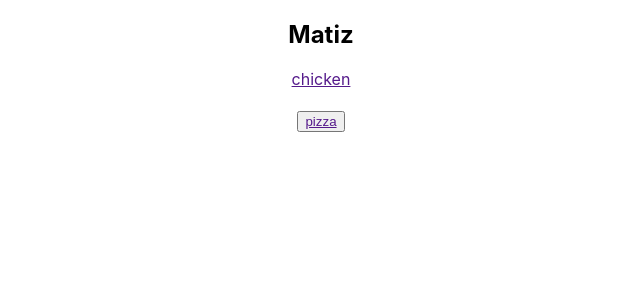
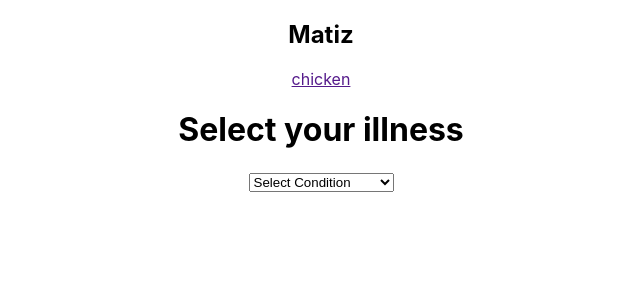
Before and after one commit to Carlo-E/hacktonteam1, a React (Create React App) app in the folder matiz/: page / in a window 1280 px wide. Shown: the top 300 px of the page, without its empty margins (319-959 px from the left). Built offline with nearby package versions, Linux system fonts and the light colour scheme.

Commit message:
can fetch remedies

```diff
--- a/matiz/package.json
+++ b/matiz/package.json
@@ -6,8 +6,11 @@
     "@testing-library/jest-dom": "^5.14.1",
     "@testing-library/react": "^11.2.7",
     "@testing-library/user-event": "^12.8.3",
+    "axios": "^0.21.1",
     "react": "^17.0.2",
     "react-dom": "^17.0.2",
+    "react-router": "^5.2.0",
+    "react-router-dom": "^5.2.0",
     "react-scripts": "4.0.3",
     "web-vitals": "^1.1.2"
   },
--- a/matiz/src/Components/Conditions.js
+++ b/matiz/src/Components/Conditions.js
@@ -0,0 +1,34 @@
+import { useState, useEffect } from "react";
+import axios from "axios";
+const Conditions = () => {
+  const [remedies, setRemedies] = useState([]);
+
+  const fetchCondition = async (id) => {
+    try {
+      const res = await axios.get(`
+                https://api.nutridigm.com/api/v1/nutridigm/topitemstoconsume?subscriptionId=0ae0fcf4-25b5-9ec4-540e-03bba0afacdc&problemId=${id}
+            `);
+      setRemedies(res.data);
+    } catch (error) {
+      console.log(error);
+    }
+  };
+
+  const handleChange = (e) => {
+    fetchCondition(e.target.value);
+  };
+
+  return (
+    <div>
+      <h1>Select your illness</h1>
+      <select onChange={handleChange}>
+        <option value="">Select Condition</option>
+        <option value={1}>High Cholesterol</option>
+        <option value={2}>High Blood Pressure</option>
+      </select>
+      {remedies}
+    </div>
+  );
+};
+
+export default Conditions;
--- a/matiz/src/Pages/Home.js
+++ b/matiz/src/Pages/Home.js
@@ -1,10 +1,12 @@
 import { Link } from "react-router-dom"
+import Conditions from "../Components/Conditions"
 
 const Home  = () => {
     return (
         <div>
             <h4></h4>
-            <button><Link>pizza</Link></button>
+            {/* <button><Link to={/}></Link></button> */}
+            <Conditions />
         </div>
     )
 }
```
Also changed, not shown: 1 other file (tests, documents, lock files or other folders).
